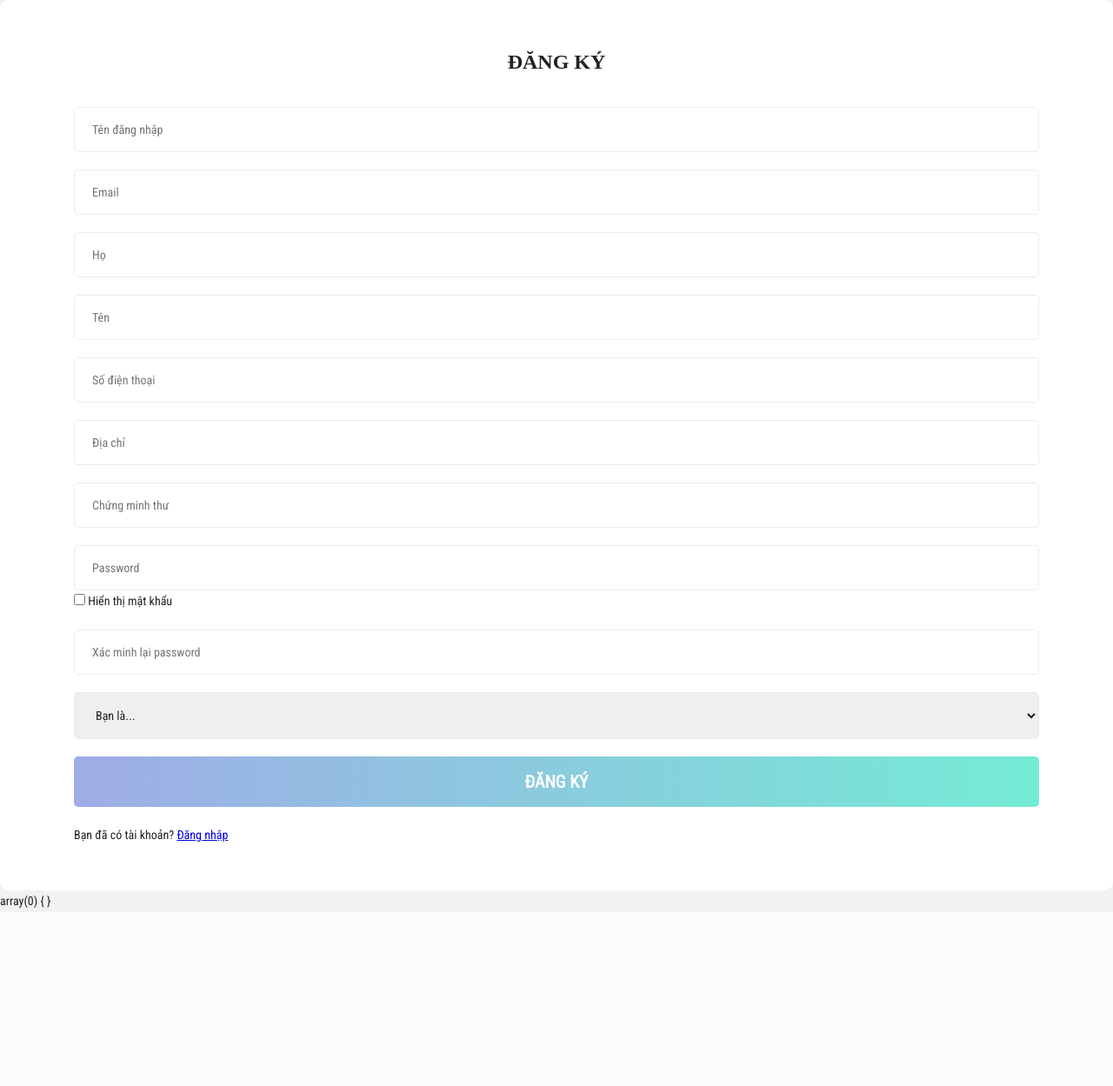
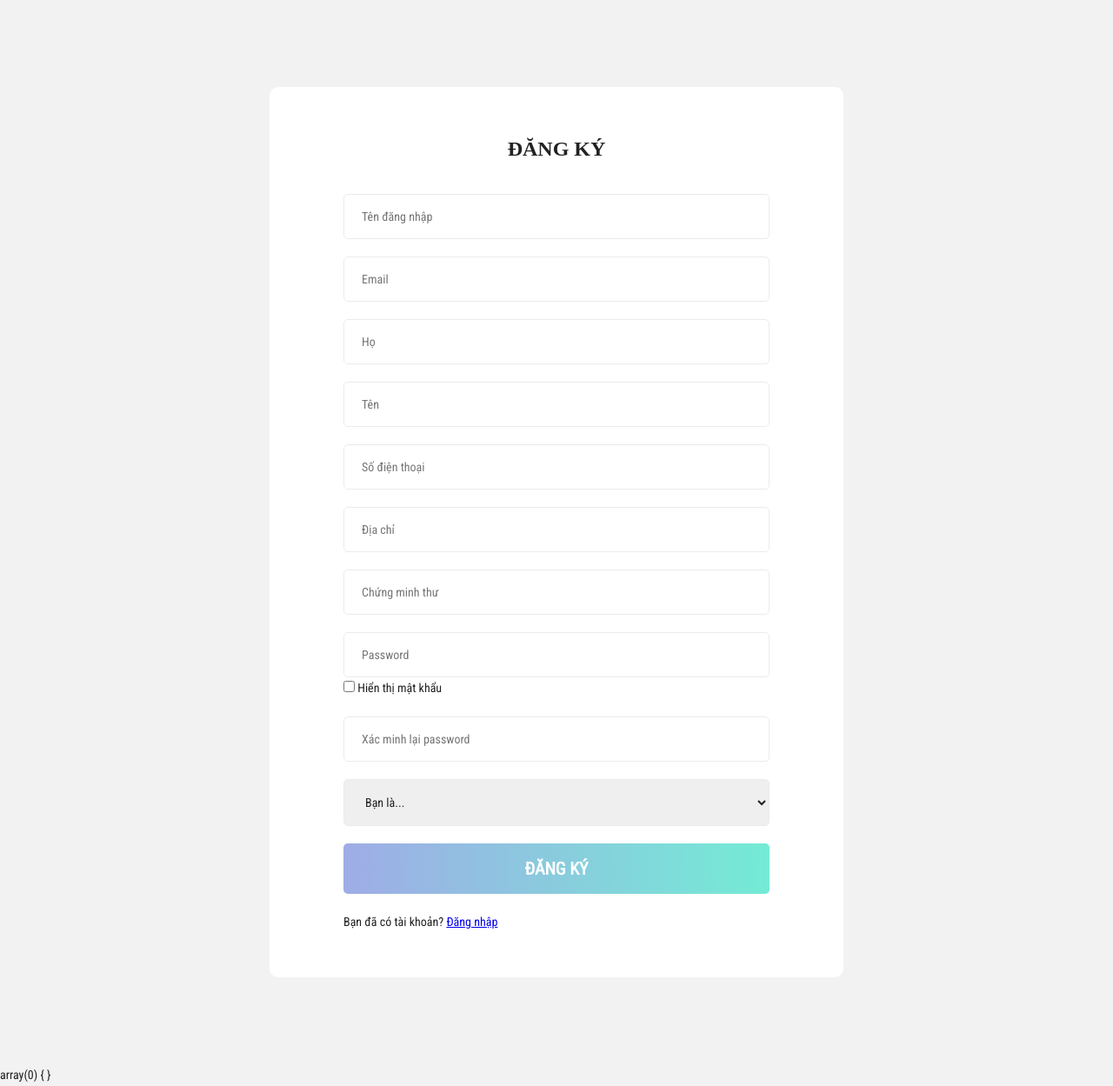
Before and after one commit to HaiNamNguyen3012/B-i-t-p-l-n-web, a PHP site: page /views/register/register.php in a window 1280 px wide. Shown: the whole page at 87% size. Before the commit the page ends 1045 px from the top, so only its background shows below. Run offline with PHP 8.4, Linux system fonts and the light colour scheme.

Commit message:
Update register.php

```diff
--- a/views/register/register.php
+++ b/views/register/register.php
@@ -5,14 +5,14 @@
     <meta charset="UTF-8">
     <meta name="viewport" content="width=device-width, initial-scale=1.0">
     <link href="https://fonts.googleapis.com/css2?family=Roboto+Condensed&display=swap" rel="stylesheet">
-    <link rel="stylesheet" href="./assets/stylesheets/dangky.css">
+    <link rel="stylesheet" href="./assets/stylesheets/dangky.css?v=<?php echo time(); ?>">
     <title>Đăng ký</title>
 </head>
 
 <body>
     <div class="main">
         <section class="signup">
-            <div class="container">
+            <div class="container-1">
                 <div class="signup-content">
                     <form action="" method="post" action="index.php?controller=posts" id="signup-form" class="signup-form" name="signup-form">
                         <h1>Đăng ký</h1>
```
